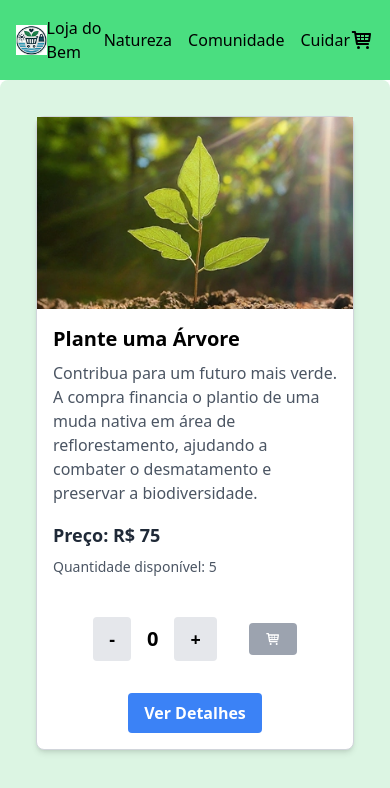
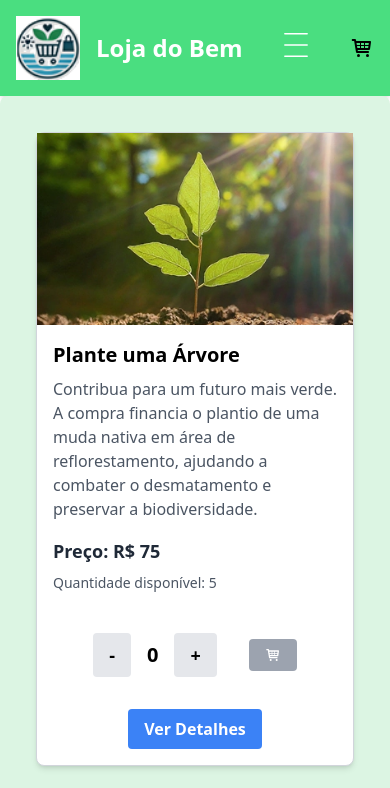
Before and after one commit to Gferracioli/LojadoBem, a React (Create React App) app: page / in a window 390 px wide. Shown: the top 788 px of the page. Built offline with nearby package versions, Linux system fonts and the light colour scheme.

Commit message:
ajustes na responsividade

```diff
--- a/src/components/NavBar.tsx
+++ b/src/components/NavBar.tsx
@@ -1,27 +1,71 @@
-import React from "react";
+import React, { useState } from "react";
 import { Link } from "react-router-dom";
 import CartWidget from "./CartWidget";
 import data from "../data/produtos.json";
+import { CiMenuBurger } from "react-icons/ci"; // Importar o ícone do react-icons
 
 const NavBar = () => {
+  // Estado para controlar o menu hambúrguer (aberto ou fechado)
+  const [menuOpen, setMenuOpen] = useState(false);
+
+  // Função para alternar o estado do menu
+  const toggleMenu = () => {
+    setMenuOpen(!menuOpen);
+  };
+
   return (
-    <nav className="p-4 text-black bg-green-400">
-      <div className="container m-auto flex items-center justify-between">
-        <Link to="/">
-          <img src="/assets/img/logo.png" alt="Logo" className="navbar-logo" />
-        </Link>
-        <h1>Loja do Bem</h1>
+    <nav className="bg-green-400 p-4 shadow-md">
+      <div className="container mx-auto flex items-center justify-between">
+        {/* Logo e Nome da Loja */}
+        <div className="flex items-center space-x-4">
+          <Link to="/">
+            <img src="/assets/img/logo.png" alt="Logo" className="w-16 h-16" />
+          </Link>
+          <h1 className="text-2xl font-bold text-white">Loja do Bem</h1>
+        </div>
 
-        <div className="flex items-center space-x-4">
+        {/* Menu Hambúrguer */}
+        <div className="md:hidden">
+          <button
+            onClick={toggleMenu}
+            className="text-white focus:outline-none"
+          >
+            <CiMenuBurger className="w-8 h-8" /> {/* Ícone de menu hambúrguer */}
+          </button>
+        </div>
+
+        {/* Links das Categorias - visíveis em telas grandes (md ou maior) */}
+        <div className="hidden md:flex space-x-8 text-white">
           {data.categorias.map((categoria) => (
-            <Link key={categoria.id} to={`/categoria/${categoria.id}`}>
+            <Link
+              key={categoria.id}
+              to={`/categoria/${categoria.id}`}
+              className="hover:text-gray-300 transition-colors"
+            >
               {categoria.nome}
             </Link>
           ))}
         </div>
 
+        {/* Carrinho de Compras */}
         <CartWidget />
       </div>
+
+      {/* Menu dropdown Hamburguer */}
+      {menuOpen && (
+        <div className="md:hidden mt-2 bg-green-500 text-white space-y-2 p-4">
+          {data.categorias.map((categoria) => (
+            <Link
+              key={categoria.id}
+              to={`/categoria/${categoria.id}`}
+              onClick={() => setMenuOpen(false)}  // Fecha o menu ao clicar em um link
+              className="block hover:text-gray-300 transition-colors"
+            >
+              {categoria.nome}
+            </Link>
+          ))}
+        </div>
+      )}
     </nav>
   );
 };
```
